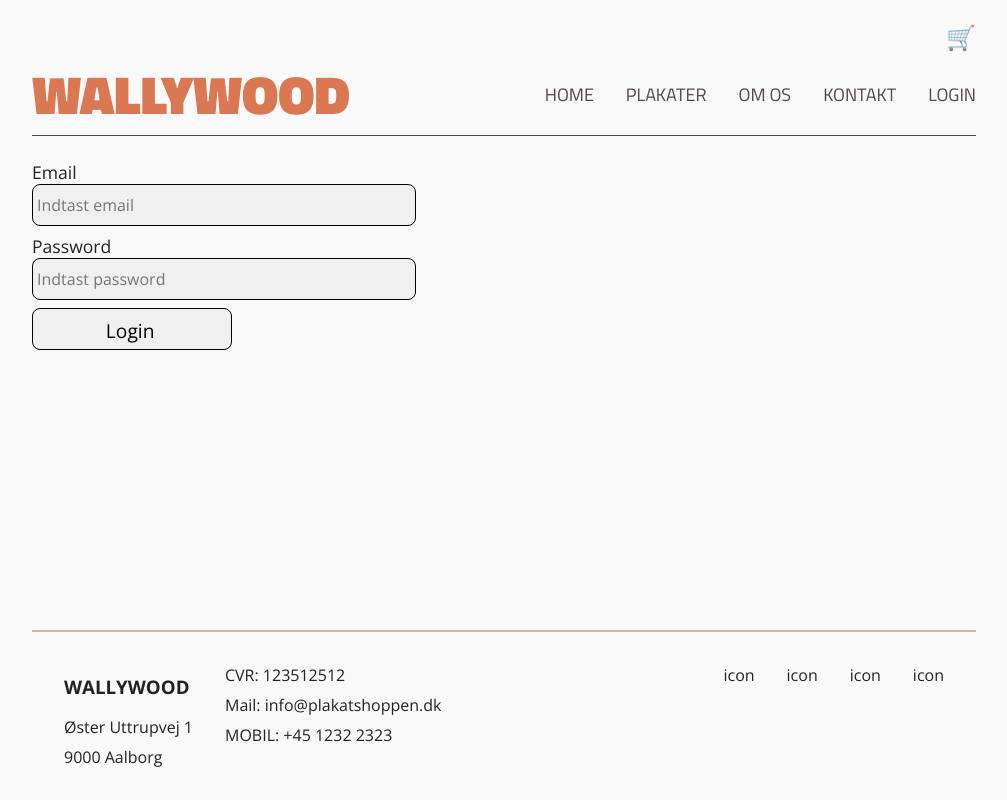
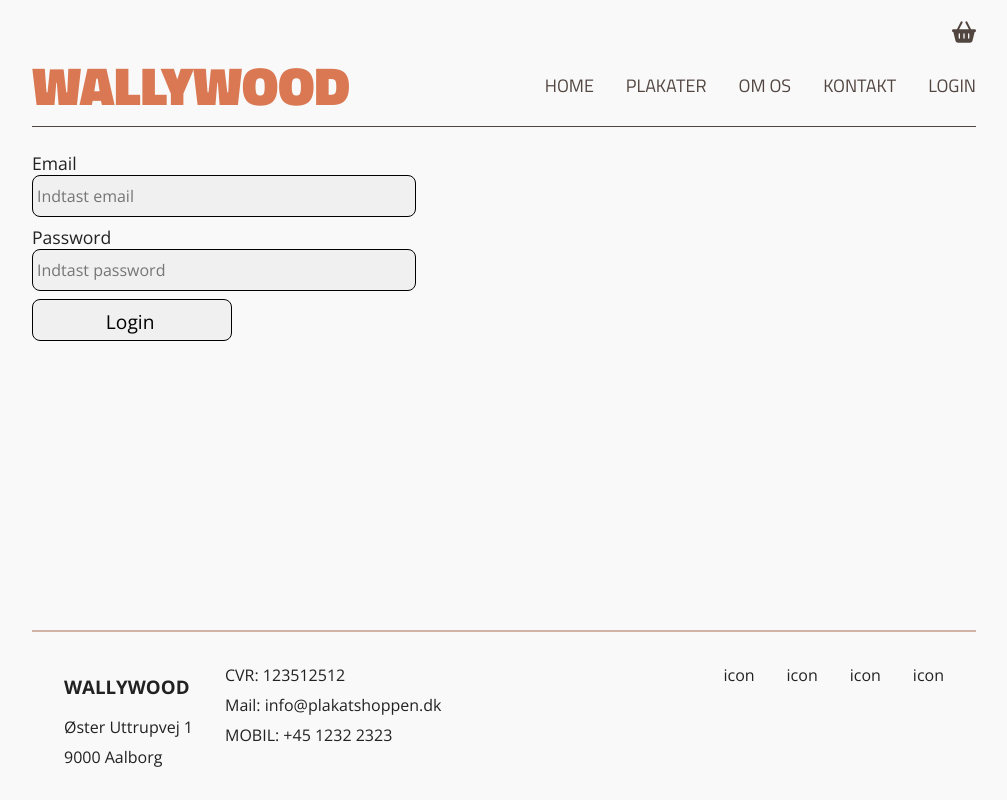
Before and after one commit to MathiasOliverNielsen/wallywood-react-frontend, a React (Vite) app: page /login in a window 1280 px wide. Shown: the whole page, without its empty margins (136-1143 px from the left). Built offline with nearby package versions, Linux system fonts and the light colour scheme.

Commit message:
feat: add react-icons dependency and update Navbar component to use FaBasketShopping icon

```diff
--- a/package.json
+++ b/package.json
@@ -14,6 +14,7 @@
     "react": "^19.2.0",
     "react-dom": "^19.2.0",
     "react-hook-form": "^7.71.1",
+    "react-icons": "^5.5.0",
     "react-router": "^7.13.0",
     "saas": "^1.0.0"
   },
--- a/src/Components/Navbar/Navbar.tsx
+++ b/src/Components/Navbar/Navbar.tsx
@@ -2,6 +2,7 @@ import { NavLink } from "react-router";
 import style from "./Navbar.module.scss";
 import { useContext } from "react";
 import { AuthContext } from "../../context/AuthContext";
+import { FaBasketShopping } from "react-icons/fa6";
 
 interface NavbarProps {
   logoNav: string;
@@ -15,7 +16,9 @@ export function Navbar(props: NavbarProps) {
 
   return (
     <>
-      <div className={style.cartIcon}>🛒</div>
+      <div className={style.cartIcon}>
+        <FaBasketShopping />
+      </div>
       <nav className={style.navbarStyle}>
         <h3>{logoNav}</h3>
         <ul>
```
Also changed, not shown: 1 other file (tests, documents, lock files or other folders).
